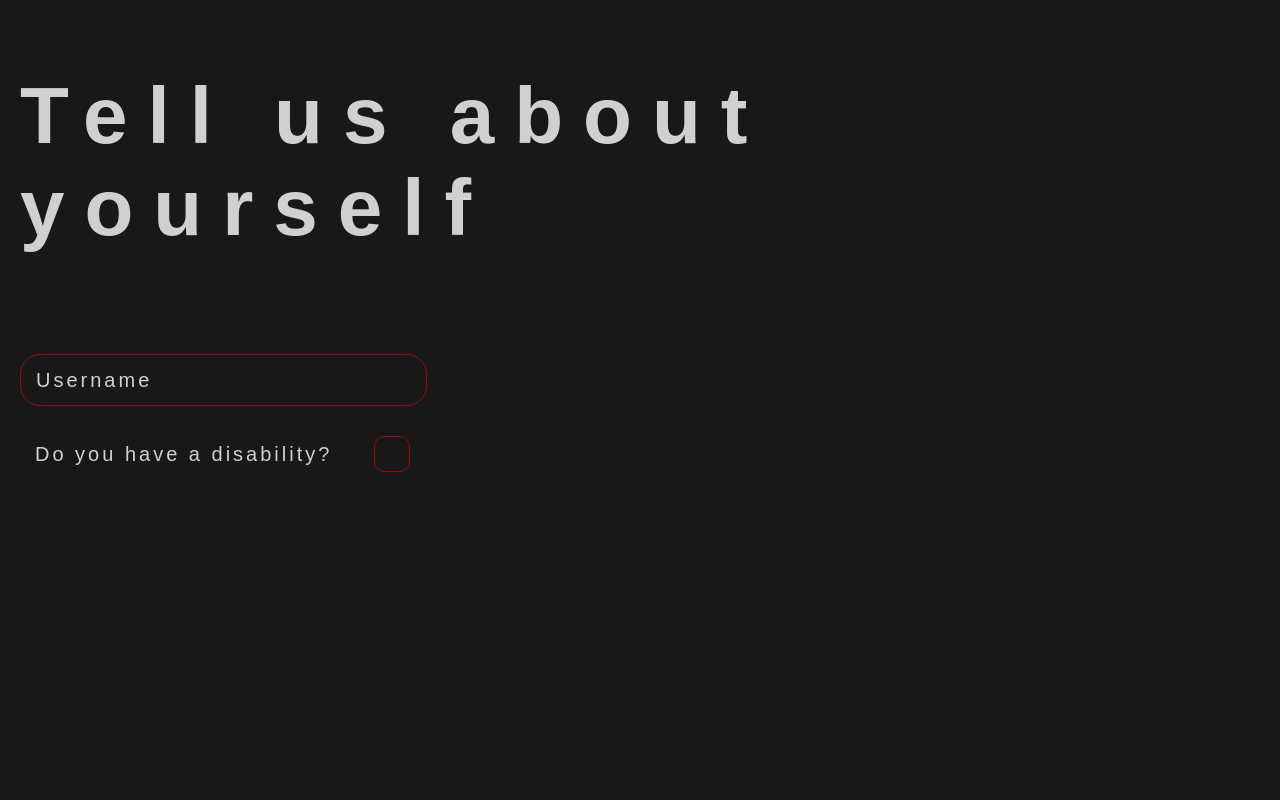
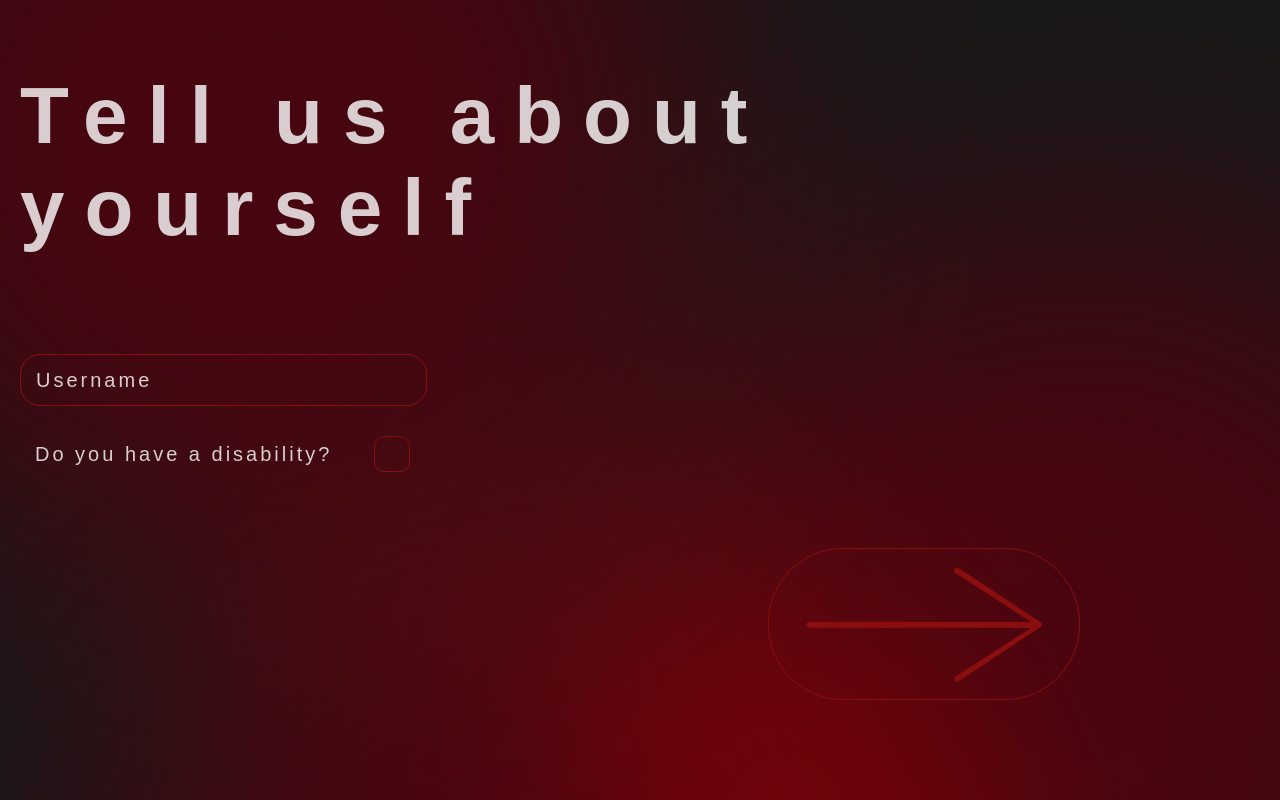
Before and after one commit to IamVirgoo/Farora, a React (Vite) app in the folder app/: page /registration in a window 1280 px wide. Built offline with nearby package versions, Linux system fonts and the light colour scheme.

Commit message:
WIP: background circles

```diff
--- a/app/src/pages/indexPage.tsx
+++ b/app/src/pages/indexPage.tsx
@@ -3,9 +3,11 @@ import { Link } from "react-router-dom";
 import Header from "../components/header";
 
 import styles from '../styles/index.module.css'
+import Circle from "../assets/background/background-circle-1.svg";
 
 export default function IndexPage() {
-    return <main>
+    return <main style={{overflowX: "hidden"}}>
+        <img className={styles.firstCircle} src={Circle} alt=""/>
         <Header/>
         <section className={styles.hero}>
             <div className={styles.container}>
--- a/app/src/pages/registration.tsx
+++ b/app/src/pages/registration.tsx
@@ -1,13 +1,14 @@
 import { useState } from "react";
+import { Link } from "react-router-dom";
 import { animated, config, useChain, useSpring, useSpringRef } from "react-spring";
 
+import Checkbox from "../components/checkbox";
+
 import styles from '../styles/registration.module.css'
-import checkbox from '../styles/checkbox.module.css'
 
 import arrow from '../assets/choose-arrow .svg'
 import longArrow from '../assets/arrow.svg'
-import Checkbox from "../components/checkbox";
-import {Link} from "react-router-dom";
+import Circle from '../assets/background/background-circle-1.svg'
 
 export default function Registration() {
     const [IsCheck, setIsCheck] = useState(false);
@@ -15,7 +16,10 @@ export default function Registration() {
     const [IsTritanopia, setIsTritanopia] = useState(false);
     const [IsMonochromacy, setIsMonochromacy] = useState(false);
     const [IsDeafness, setIsDeafness] = useState(false);
-    return <main>
+    return <main className={styles.register_main}>
+        <img className={styles.firstCircle} src={Circle} alt=""/>
+        <img className={styles.secondCircle} src={Circle} alt=""/>
+        <img className={styles.thirdCircle} src={Circle} alt=""/>
         <section className={styles.hero}>
             <div className={styles.container}>
                 <h1 className={styles.heading}>Tell us about yourself</h1>
@@ -67,5 +71,8 @@ export default function Registration() {
                 </div>
             </div>
         </section>
+        <Link className={styles.button} to={'/'}>
+            <img src={longArrow} alt=""/>
+        </Link>
     </main>
 }
--- a/app/src/pages/welcomePage.tsx
+++ b/app/src/pages/welcomePage.tsx
@@ -3,9 +3,13 @@ import { Link } from 'react-router-dom'
 import styles from '../styles/welcome.module.css'
 
 import arrow from '../assets/arrow.svg'
+import Circle from "../assets/background/background-circle-1.svg";
 
 export default function WelcomePage() {
-    return <main>
+    return <main className={styles.welcome_main}>
+        <img className={styles.firstCircle} src={Circle} alt=""/>
+        <img className={styles.secondCircle} src={Circle} alt=""/>
+        <img className={styles.thirdCircle} src={Circle} alt=""/>
         <section className={styles.hero}>
             <div className={styles.heroContainer}>
                 <h1 className={styles.heroContainerHeading}>Welcome to <span>Farora</span> cinema service</h1>
--- a/app/src/router.tsx
+++ b/app/src/router.tsx
@@ -6,7 +6,6 @@ import Registration from "./pages/registration";
 export const Router = createBrowserRouter([
     {
         path : '/',
-        index : true,
         element : <IndexPage/>
     },
     {
--- a/app/src/styles/index.module.css
+++ b/app/src/styles/index.module.css
@@ -1,3 +1,19 @@
+.firstWrapper {
+    position: absolute;
+    width: 100%;
+    height: 100vh;
+    z-index: -1;
+}
+
+.firstCircle {
+    position: absolute;
+    top: -500px;
+    left: -400px;
+    z-index: -9999;
+    mix-blend-mode: soft-light;
+    filter: blur(100px);
+}
+
 .hero {
     padding-top: 75px
 }
@@ -53,6 +69,7 @@
 }
 
 .movies {
+    position: relative;
     padding: 50px 0 50px;
 }
 
--- a/app/src/styles/registration.module.css
+++ b/app/src/styles/registration.module.css
@@ -1,3 +1,37 @@
+.register_main {
+    position: relative;
+    height: 100vh;
+    overflow-x: hidden;
+    overflow-y: hidden;
+}
+
+.firstCircle {
+    position: absolute;
+    top: -500px;
+    left: -400px;
+    z-index: -9999;
+    mix-blend-mode: soft-light;
+    filter: blur(100px);
+}
+
+.secondCircle {
+    position: absolute;
+    bottom: -500px;
+    right: -450px;
+    z-index: -9999;
+    mix-blend-mode: soft-light;
+    filter: blur(100px);
+}
+
+.thirdCircle {
+    position: absolute;
+    bottom: -800px;
+    left: -100px;
+    z-index: -9999;
+    mix-blend-mode: soft-light;
+    filter: blur(100px);
+}
+
 .hero {
     margin-top: 70px
 }
@@ -143,3 +177,18 @@
     font-size: 16px;
     letter-spacing: var(--main-letter-spacing);
 }
+
+
+.button {
+    position: absolute;
+    display: flex;
+    justify-content: center;
+    align-items: center;
+    height: 150px;
+    width: 310px;
+    right: 200px;
+    bottom: 100px;
+    border-radius: 75px;
+    border: 1px solid var(--primary-color);
+    background-color: rgba(255, 255, 255, 0);
+}
--- a/app/src/styles/welcome.module.css
+++ b/app/src/styles/welcome.module.css
@@ -1,3 +1,37 @@
+.welcome_main {
+    position: relative;
+    height: 100vh;
+    overflow-x: hidden;
+    overflow-y: hidden;
+}
+
+.firstCircle {
+    position: absolute;
+    top: -500px;
+    left: -400px;
+    z-index: -9999;
+    mix-blend-mode: soft-light;
+    filter: blur(100px);
+}
+
+.secondCircle {
+    position: absolute;
+    bottom: -500px;
+    right: -450px;
+    z-index: -9999;
+    mix-blend-mode: soft-light;
+    filter: blur(100px);
+}
+
+.thirdCircle {
+    position: absolute;
+    bottom: -800px;
+    left: -100px;
+    z-index: -9999;
+    mix-blend-mode: soft-light;
+    filter: blur(100px);
+}
+
 .hero {
     height: 100vh;
     display: flex;
```
